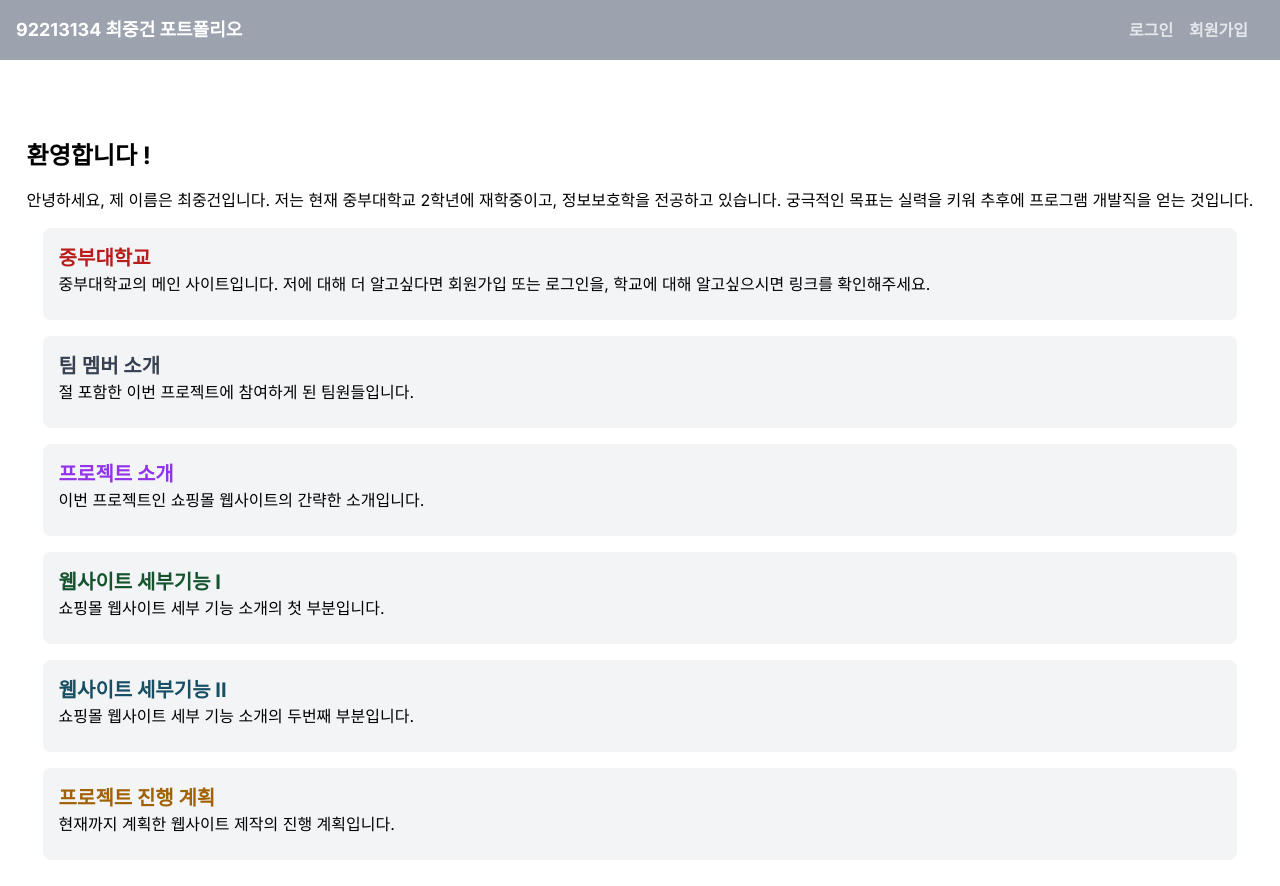
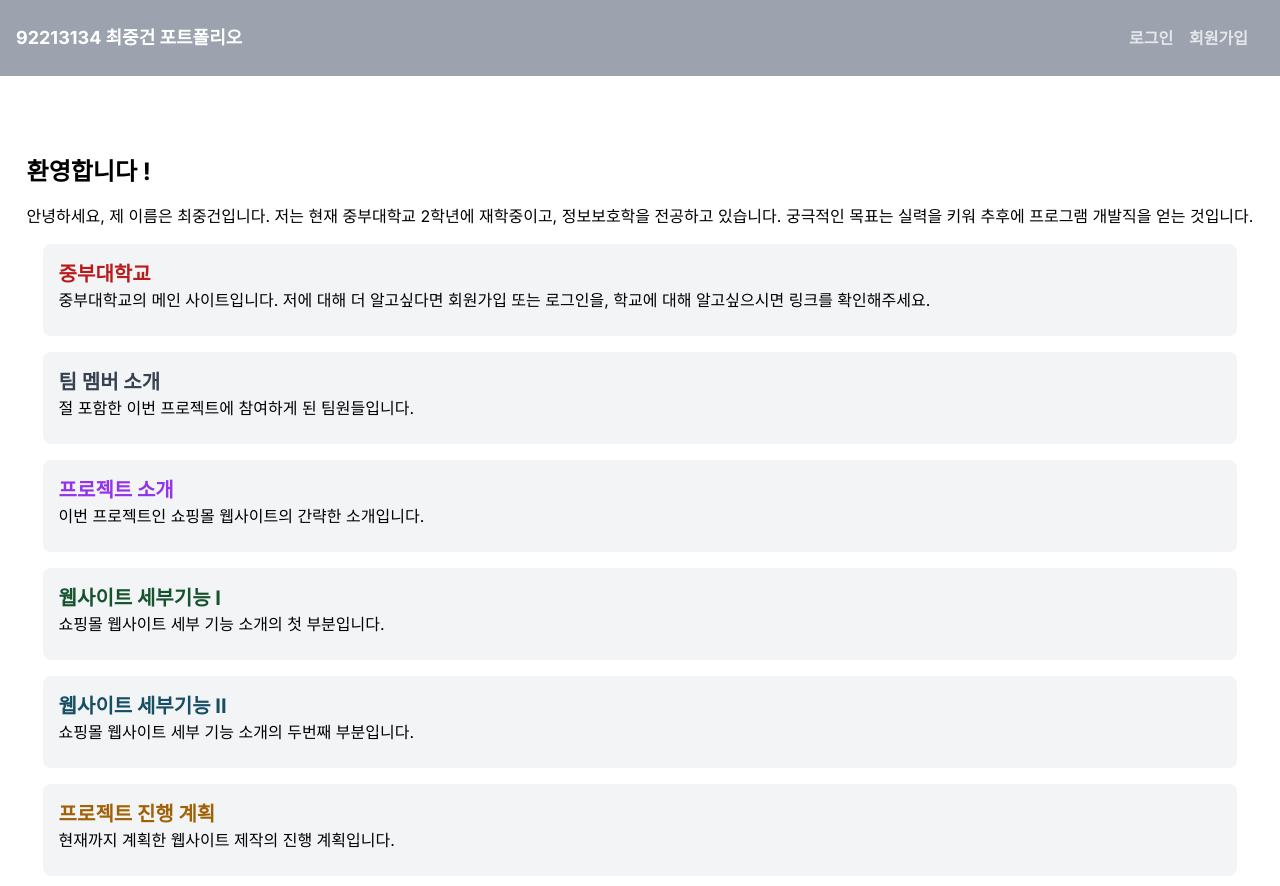
Before and after one commit to Ariera226/Portfolio, a Next.js app: page / in a window 1280 px wide. Shown: the top 886 px of the page. Built offline with nearby package versions, Linux system fonts and the light colour scheme; no server answers.

Commit message:
portfolio.4

```diff
--- a/components/Header.jsx
+++ b/components/Header.jsx
@@ -7,7 +7,7 @@ const Header = () => {
 
   return (
     <>
-      <nav className="bg-gray-400 py-4 px-4">
+      <nav className="bg-gray-400 py-6 px-4">
         <div className="flex items-center justify-between container">
           <div className="flex items-center font-bold">
             <Link href="/">
```
